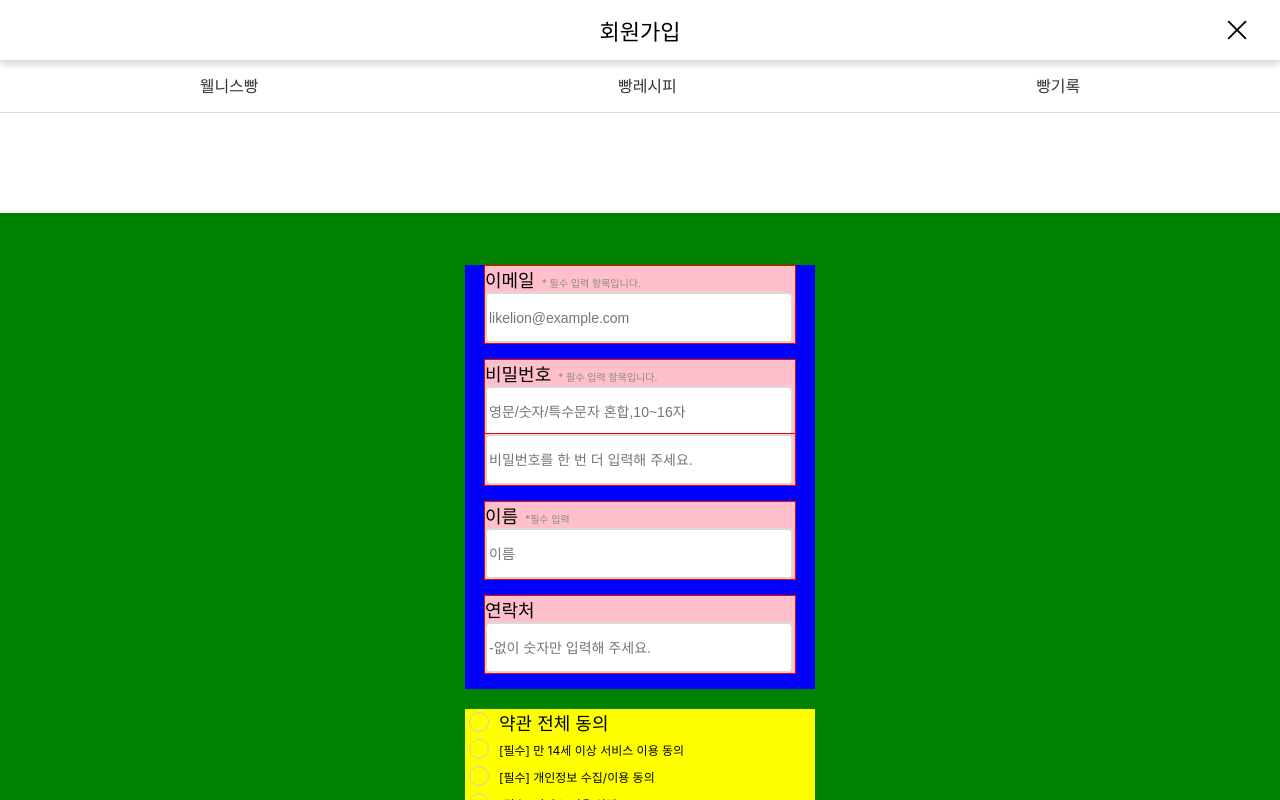
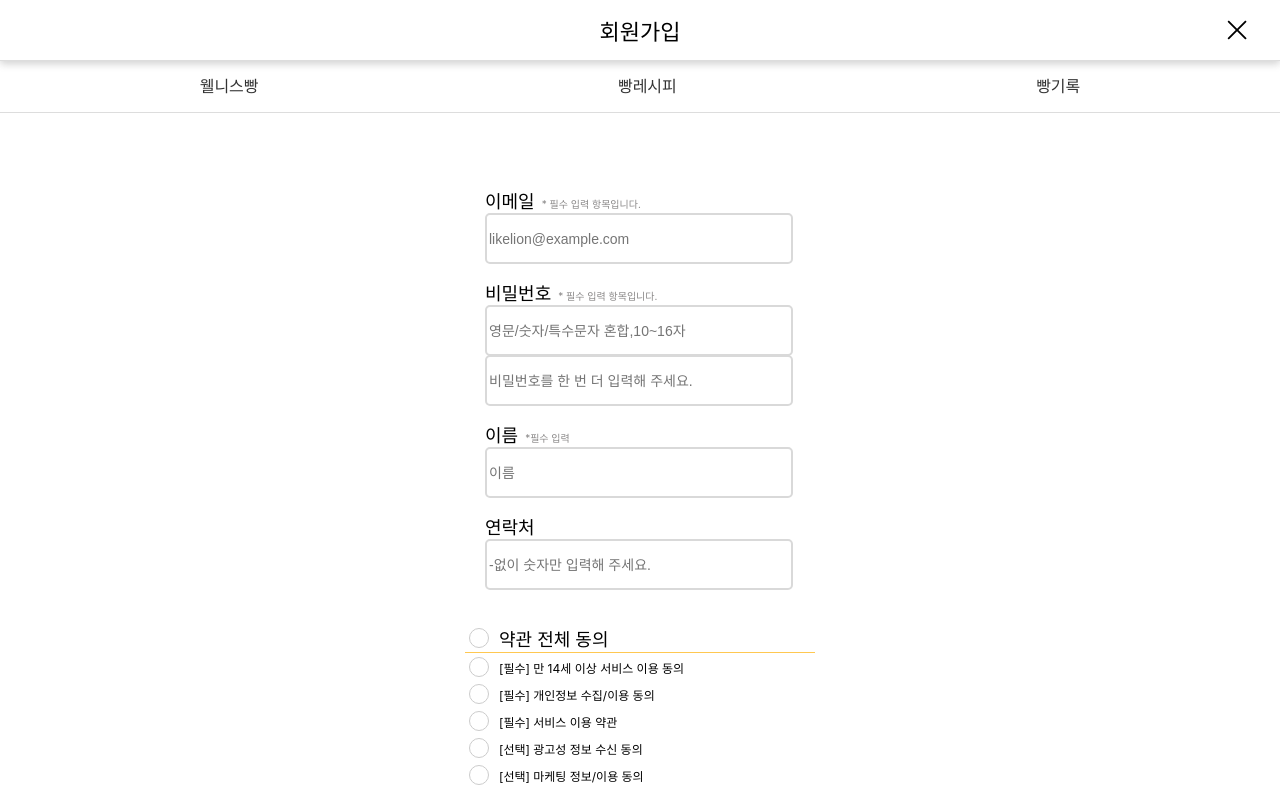
Before and after one commit to Likelion-at-SMWU-12th/DreamPatissier-Client, a React (Create React App) app in the folder dream/: page /accounts/signup in a window 1280 px wide. Shown: the top 800 px of the page. Built offline with nearby package versions, Linux system fonts and the light colour scheme.

Commit message:
[Style] 회원가입 페이지 스타일 수정

```diff
--- a/dream/src/components/CheckBox.jsx
+++ b/dream/src/components/CheckBox.jsx
@@ -1,6 +1,7 @@
 import React, { useState, useEffect } from "react";
 import styled from "styled-components";
 
+// 왜 활성화 되지 않지?!
 const Checkbox = ({ allChecked, setAllChecked }) => {
   const [checkList, setCheckList] = useState({
     allAgree: false,
@@ -21,18 +22,29 @@ const Checkbox = ({ allChecked, setAllChecked }) => {
       adsAgree: checked,
       marketingAgree: checked,
     });
+    console.log("handleAllAgree called, checked:", checked);
   };
 
   const handleCheck = (e) => {
     const { id, checked } = e.target;
-    setCheckList({ ...checkList, [id]: checked });
+    setCheckList((prevState) => ({ ...prevState, [id]: checked }));
+    console.log("handleCheck called, id:", id, "checked:", checked);
   };
 
   useEffect(() => {
     const { termsAgree, privacyAgree, serviceAgree, adsAgree, marketingAgree } =
       checkList;
-    const allChecked = termsAgree && privacyAgree && serviceAgree;
-    setAllChecked({ termsAgree, privacyAgree, serviceAgree, allChecked });
+    const allCk =
+      termsAgree && privacyAgree && serviceAgree && adsAgree && marketingAgree;
+    setAllChecked({
+      termsAgree,
+      privacyAgree,
+      serviceAgree,
+      adsAgree,
+      marketingAgree,
+      allChecked: allCk,
+    });
+    console.log("useEffect called, checkList:", checkList, "allCk:", allCk);
   }, [checkList, setAllChecked]);
 
   return (
@@ -46,6 +58,7 @@ const Checkbox = ({ allChecked, setAllChecked }) => {
         />
         <Allcheck htmlFor="allAgree">약관 전체 동의</Allcheck>
       </CheckboxItem>
+      <StyledLine />
       <CheckboxItem>
         <StyledCheck
           type="checkbox"
@@ -108,7 +121,6 @@ const AgreeContainer = styled.div`
   display: flex;
   flex-direction: column;
   gap: 1px;
-  background-color: yellow;
 `;
 
 const CheckboxItem = styled.div`
@@ -146,3 +158,7 @@ const Allcheck = styled.label`
 const SmallCheck = styled.label`
   font-size: 12px;
 `;
+
+const StyledLine = styled.div`
+  border-bottom: var(--yellow) 1px solid;
+`;
--- a/dream/src/components/SignForm.jsx
+++ b/dream/src/components/SignForm.jsx
@@ -39,7 +39,7 @@ const SignForm = () => {
       !allChecked.privacyAgree ||
       !allChecked.serviceAgree
     ) {
-      setMessage("필수 약관에 동의해 주세요.");
+      setMessage("* 필수 약관에 동의해 주세요.");
       return;
     }
 
@@ -50,27 +50,27 @@ const SignForm = () => {
       !formData.name ||
       !formData.phone
     ) {
-      setMessage("모든 필드를 입력해주세요.");
+      setMessage("* 모든 필드를 입력해주세요.");
       return;
     }
 
     // 이메일 형식 검사
     const emailRegex = /^[^\s@]+@[^\s@]+\.[^\s@]+$/;
     if (!emailRegex.test(formData.email)) {
-      setMessage("유효한 이메일을 입력해주세요. ex) 0123abc@aaa.com");
+      setMessage("* 유효한 이메일을 입력해주세요. ex) 0123abc@aaa.com");
       return;
     }
 
     // 비밀번호 일치 검사
     if (formData.password !== confirmPassword) {
-      setMessage("비밀번호가 일치하지 않습니다.");
+      setMessage("* 비밀번호가 일치하지 않습니다.");
       return;
     }
 
     // 연락처 형식 검사
     const phoneRegex = /^\d{10,11}$/;
     if (!phoneRegex.test(formData.phone)) {
-      setMessage("유효한 연락처를 입력해주세요. 예) 01012345678");
+      setMessage("* 유효한 연락처를 입력해주세요. 예) 01012345678");
       return;
     }
 
@@ -98,7 +98,6 @@ const SignForm = () => {
           <InputBox>
             <StyledLabel htmlFor="email">이메일</StyledLabel>
             <StyledSpan>* 필수 입력 항목입니다.</StyledSpan>
-            <br />
             <StyledInput
               type="email"
               id="email"
@@ -110,7 +109,6 @@ const SignForm = () => {
           <InputBox>
             <StyledLabel htmlFor="password">비밀번호</StyledLabel>
             <StyledSpan>* 필수 입력 항목입니다.</StyledSpan>
-            <br />
             <StyledInput
               type="password"
               id="password"
@@ -131,7 +129,6 @@ const SignForm = () => {
           <InputBox>
             <StyledLabel htmlFor="name">이름</StyledLabel>
             <StyledSpan>*필수 입력</StyledSpan>
-            <br />
             <StyledInput
               type="text"
               id="name"
@@ -142,7 +139,6 @@ const SignForm = () => {
           </InputBox>
           <InputBox>
             <StyledLabel htmlFor="phone">연락처</StyledLabel>
-            <br />
             <StyledInput
               type="text"
               id="phone"
@@ -193,7 +189,6 @@ const InputWrapper = styled.div`
   flex-direction: column;
   align-items: center;
   justify-content: center;
-  background-color: blue;
 `;
 
 const FormWrapper = styled.div`
@@ -203,18 +198,15 @@ const FormWrapper = styled.div`
   justify-content: center;
   height: 100vh;
   width: 100%;
-  background-color: green;
 `;
 
 const InputBox = styled.div`
   margin-bottom: 15px;
-  background-color: pink;
-  border: 1px solid red;
   width: 310px;
   ${(props) =>
     props.$noMarginTop &&
     css`
-      margin-top: -20px;
+      margin-top: -16px;
     `}
 `;
 
@@ -224,6 +216,7 @@ const StyledInput = styled.input`
   width: 300px;
   height: 45px;
   font-size: 14px;
+  margin-top: 0px;
 `;
 
 const StyledLabel = styled.label`
@@ -251,7 +244,6 @@ const BtnBox = styled.div`
 const TermsButton = styled.button`
   background: none;
   border: none;
-  color: blue;
   cursor: pointer;
   text-decoration: underline;
   margin-top: 10px;
--- a/dream/src/pages/accounts/Signup.js
+++ b/dream/src/pages/accounts/Signup.js
@@ -11,9 +11,7 @@ const Signup = () => {
         <CancelIcon src={Cancel} />
       </Bar>
       <br />
-      <ContentWrap>
-        <SignForm />
-      </ContentWrap>
+      <SignForm />
     </div>
   );
 };
@@ -44,7 +42,3 @@ const CancelIcon = styled.img`
   right: 27px;
   height: 30px;
 `;
-
-const ContentWrap = styled.div`
-  margin-top: 80px;
-`;
```
